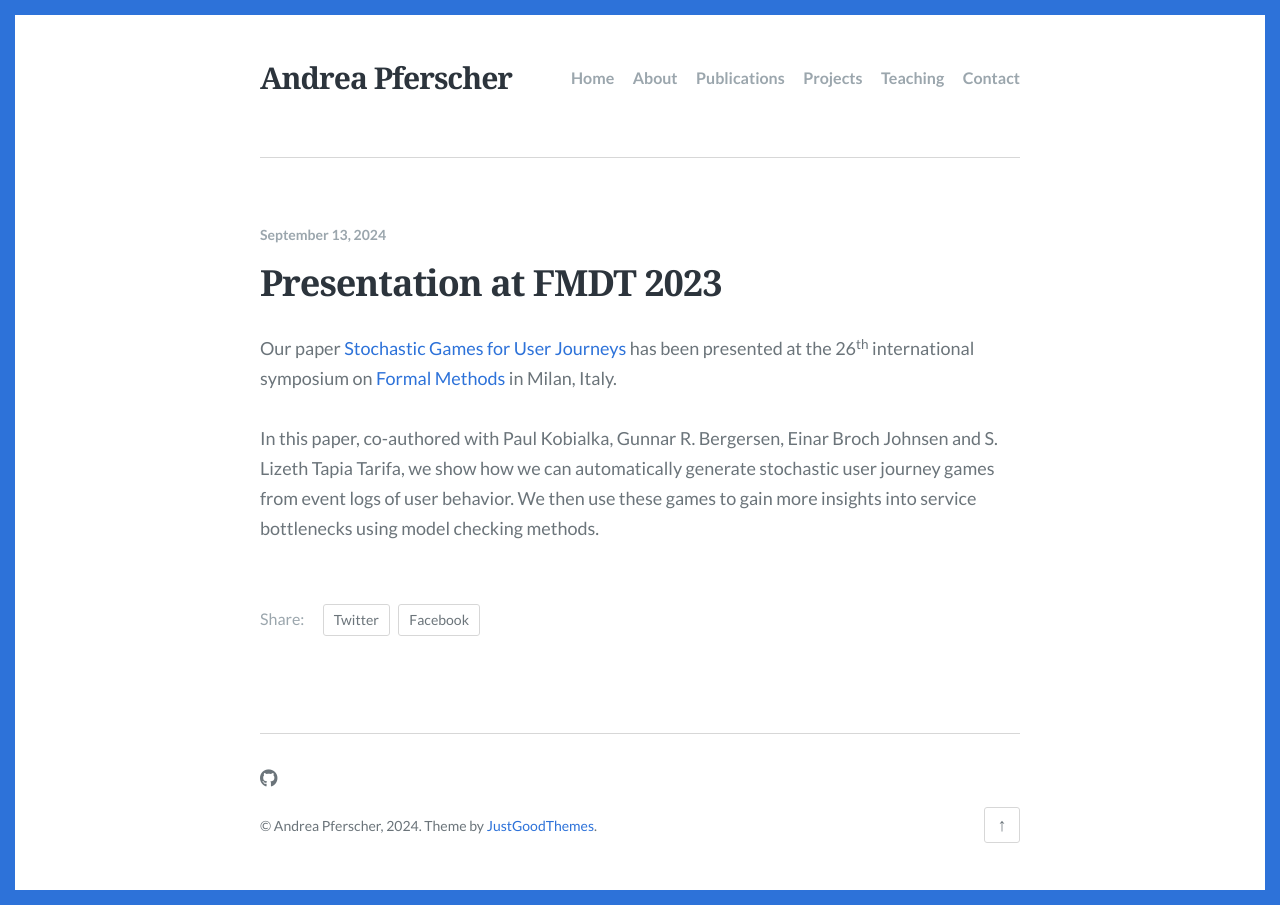
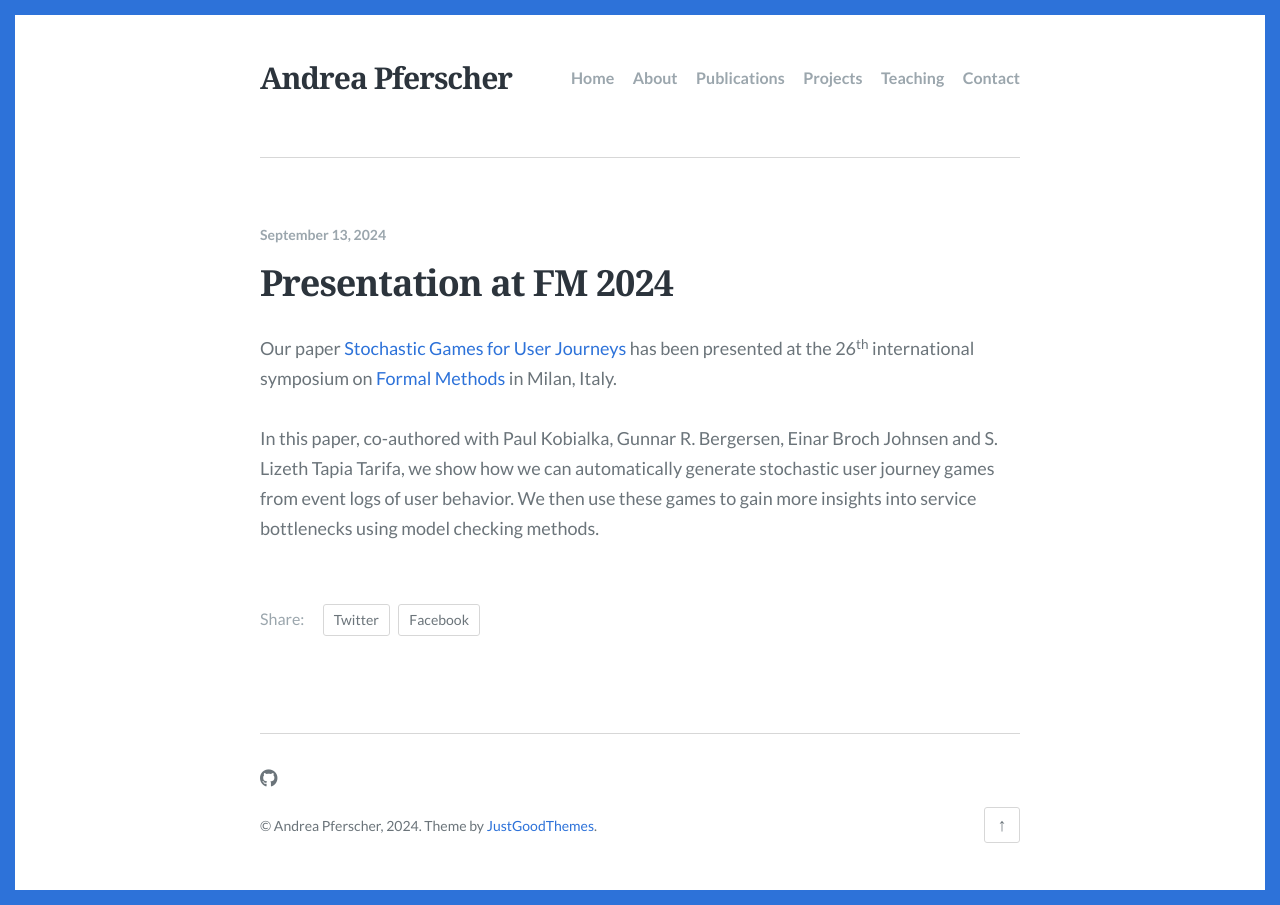
Before and after one commit to apferscher/apferscher.github.io, a Jekyll site: the page built from _posts/2024-09-13-fm-talk.md, in a window 1280 px wide. Built offline with Jekyll 4.4.1, drawn with Linux system fonts in a browser that asks for light colours; some web fonts are replaced.

Commit message:
update title

```diff
--- a/_posts/2024-09-13-fm-talk.md
+++ b/_posts/2024-09-13-fm-talk.md
@@ -1,6 +1,6 @@
 ---
 layout: post
-title:  "Presentation at FMDT 2023"
+title:  "Presentation at FM 2024"
 date:   2024-09-13 16:00:00 +0100
 ---
 
```
